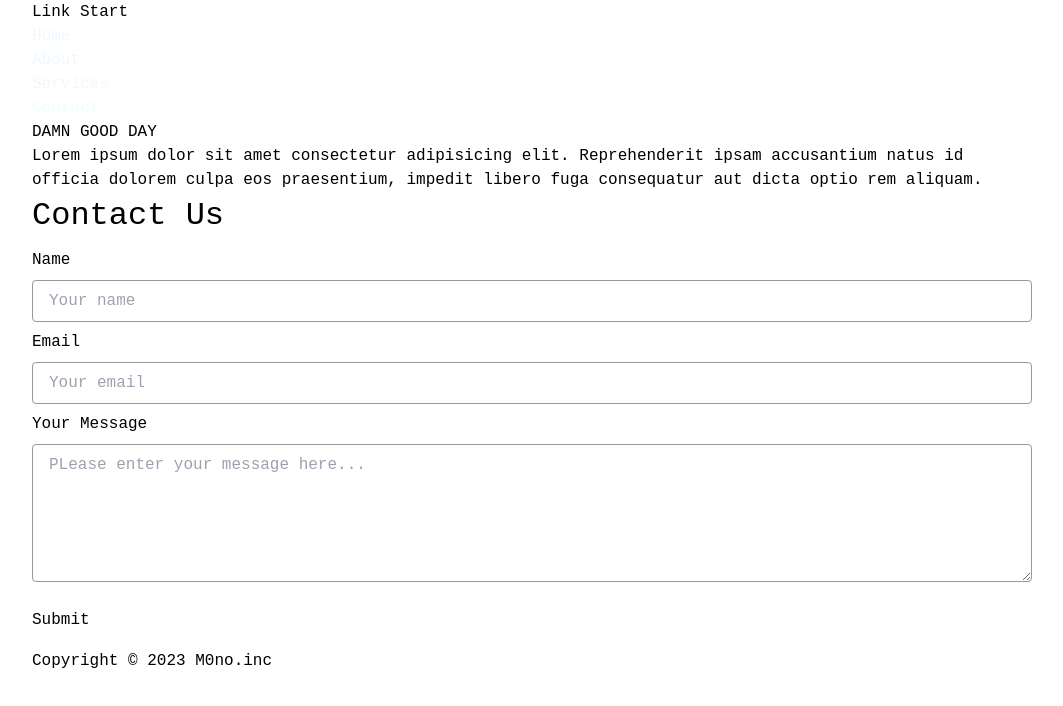
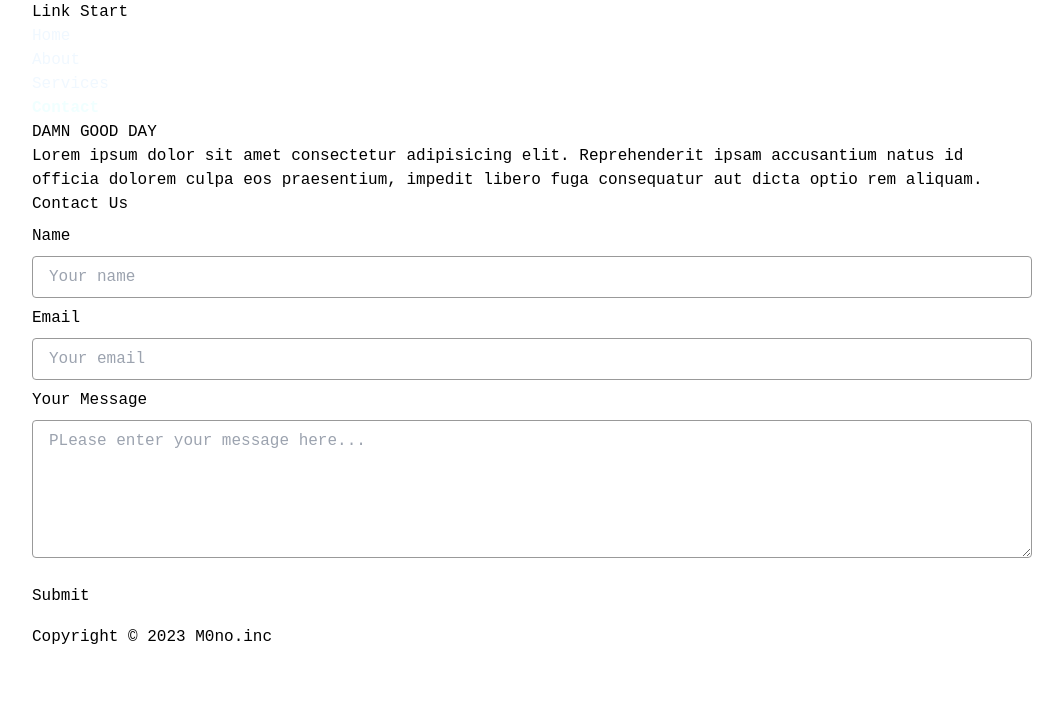
Before and after one commit to M0ntaisa/web-pages, a SvelteKit app: page /contact in a window 1280 px wide. Shown: the top 706 px of the page, without its empty margins (108-1171 px from the left). Built offline with nearby package versions, Linux system fonts and the light colour scheme.

Commit message:
some change

```diff
--- a/src/routes/contact/+page.svelte
+++ b/src/routes/contact/+page.svelte
@@ -11,7 +11,7 @@
 
 </script>
 <div class="container py-8">
-  <h2>Contact Us</h2>
+  <h2 class="font-bold text-4xl">Contact Us</h2>
   {#if form?.success}
     <p class="success">{form?.message || ""}</p>
   {:else}
@@ -59,10 +59,6 @@
 </div>
 
 <style>
-  h2 {
-    font-weight: 500;
-    font-size: 2em;
-  }
   input, textarea {
     width: 100%;
     padding: 0.5em 1em;
```
